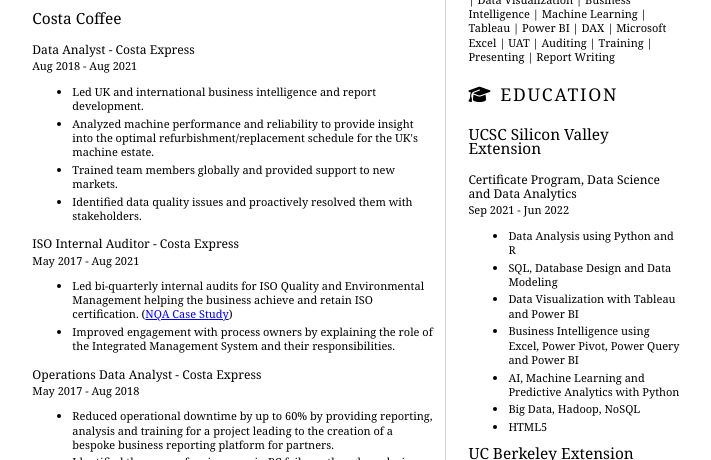
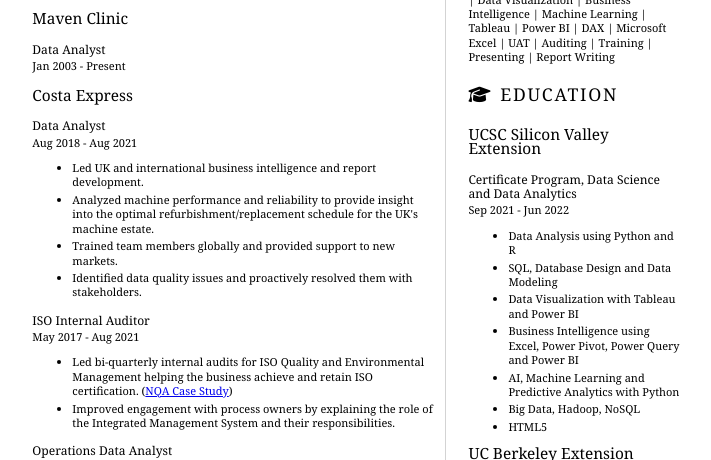
Before and after one commit to rrailton/resume, a plain HTML site: page index.html in a window 1280 px wide. Shown: the part 340-800 px from the top of the page, without its empty margins (289-1000 px from the left). Drawn offline with Linux system fonts and the light colour scheme.

Commit message:
updated work experience

```diff
--- a/index.html
+++ b/index.html
@@ -27,8 +27,16 @@
                 </section>
 				<section>
 					<h2><i class="fa-solid fa-briefcase" aria-hidden="true"></i> WORK EXPERIENCE</h2>
-                    <h3>Costa Coffee</h3>
-					<h4>Data Analyst - Costa Express</h4>
+                    <h3>Maven Clinic</h3>
+					<h4>Data Analyst</h4>
+                    <p>Jan 2003 - Present</p>
+                    <!--
+                    <ul>
+                        <li>insert bullet here</li>
+                    </ul>
+                    -->
+                    <h3>Costa Express</h3>
+					<h4>Data Analyst</h4>
                     <p>Aug 2018 - Aug 2021</p>
                     <ul>
                         <li>Led UK and international business intelligence and report development.</li>
@@ -40,14 +48,14 @@
                     -->
                     </ul>
 
-					<h4>ISO Internal Auditor - Costa Express</h4>
+					<h4>ISO Internal Auditor</h4>
                     <p>May 2017 - Aug 2021</p>
                     <ul>
                     <li>Led bi-quarterly internal audits for ISO Quality and Environmental Management helping the business achieve and retain ISO certification. (<a href="https://www.nqa.com/en-gb/resources/videos/costa-express-client-case-study" title="View NQA Costa Express Case Study" target="_blank" rel="external noreferrer noopener">NQA Case Study</a>) </li>
                     <li>Improved engagement with process owners by explaining the role of the Integrated Management System and their responsibilities.</li>
                     </ul>
 
-					<h4>Operations Data Analyst - Costa Express</h4>
+					<h4>Operations Data Analyst</h4>
                     <p>May 2017 - Aug 2018</p>
                     <ul>
                     <li>Reduced operational downtime by up to 60% by providing reporting, analysis and training for a project leading to the creation of a bespoke business reporting platform for partners.</li>
@@ -55,12 +63,14 @@
                     <li>Transformed business process to improve data capture and reporting accuracy by collaborating with external stakeholders, allowing the business to achieve 100% steam tank safety compliance. </li>
                     </ul>
 
+                    <!--
 					<h4>Helpline Advisor - Costa Express</h4>
                     <p>Apr 2016 - May 2017</p>
                     <ul>
                     <li>Consistently resolved >30% of calls, reducing the number of jobs engineers needed to attend.</li>
                     <li>Identified trends in fridge temperature monitoring which led to a change in process, reducing operational downtime and engineer jobs.</li>
                     </ul>
+                    -->
 				</section>
 			</article>
 			<article id="mainRight">
```
